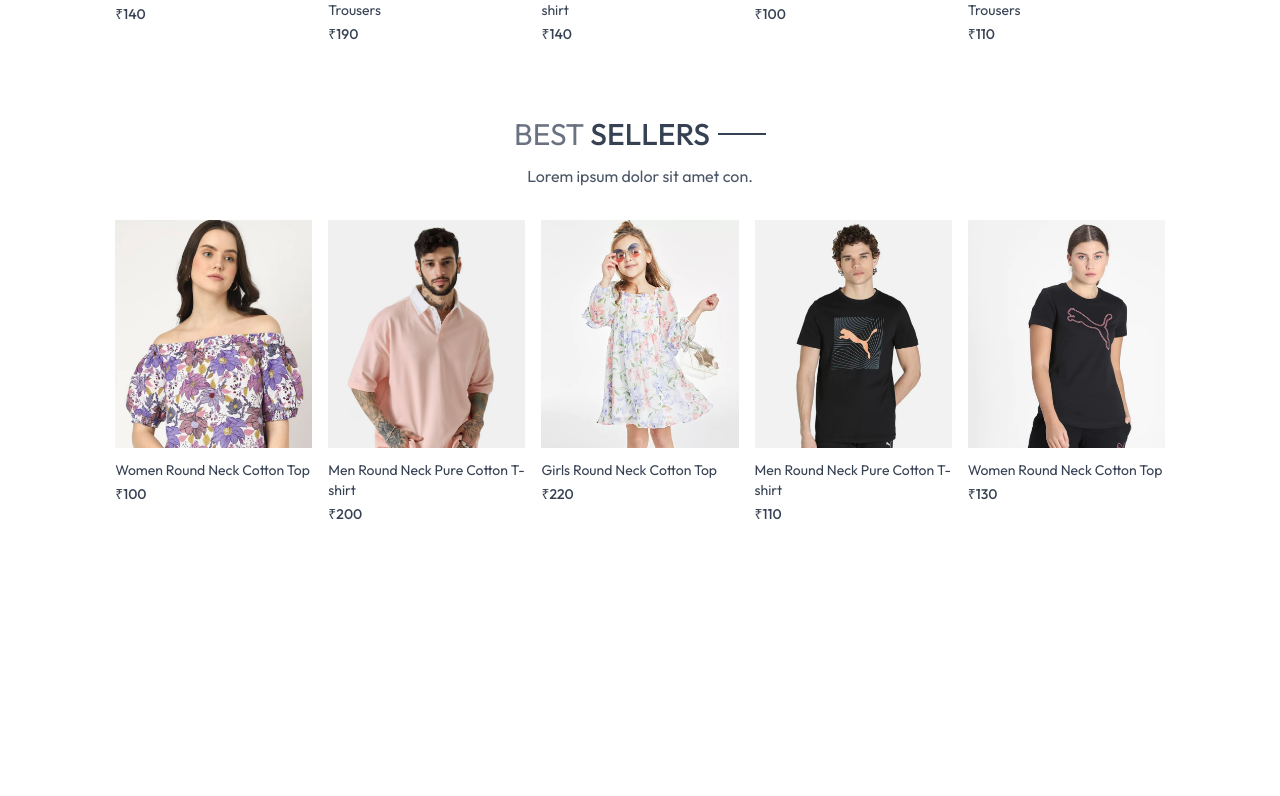
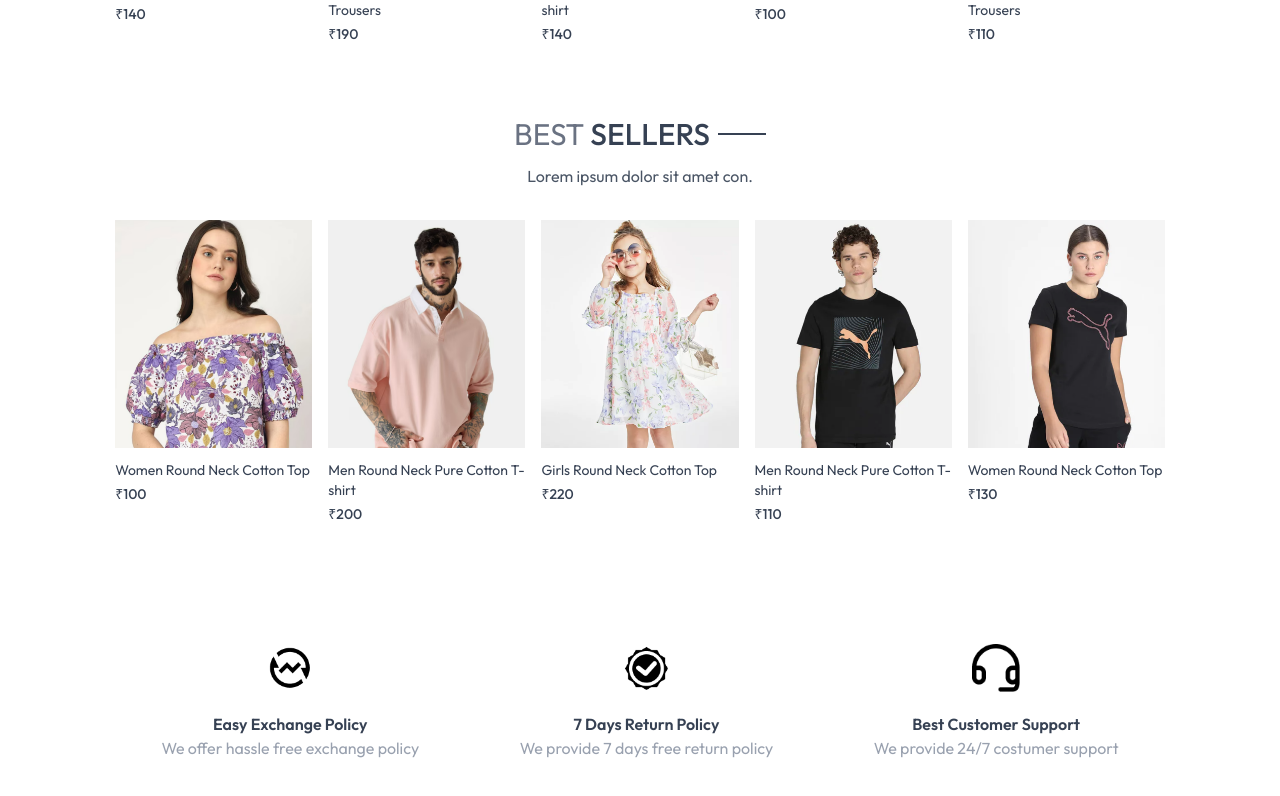
Before and after one commit to navneetturka/NexCart-eCommerce, a React (Vite) app: page / in a window 1280 px wide. Shown: the part 1246-2042 px from the top of the page. Before the commit the page ends 1810 px from the top, so only its background shows below. Built offline with nearby package versions, Linux system fonts and the light colour scheme.

Commit message:
Policies section added

```diff
--- /dev/null
+++ b/src/components/OurPolicy.jsx
@@ -0,0 +1,25 @@
+import React from 'react'
+import { assets } from '../assets/assets'
+const OurPolicy = () => {
+  return (
+    <div className='flex flex-col sm:flex-row justify-around gap-12 sm:gap-2 text-center py-20 text-xs sm:text-sm md:text-base text-gray-700'>
+      <div>
+        <img src={assets.exchange_icon} className='w-12 m-auto mb-5' alt="" />
+        <p className='font-semibold'>Easy Exchange Policy</p>
+        <p className='text-gray-400'>We offer hassle free exchange policy</p>
+      </div>
+      <div>
+        <img src={assets.quality_icon} className='w-12 m-auto mb-5' alt="" />
+        <p className='font-semibold'>7 Days Return Policy</p>
+        <p className='text-gray-400'>We provide 7 days free return policy</p>
+      </div>
+      <div>
+        <img src={assets.support_img} className='w-12 m-auto mb-5' alt="" />
+        <p className='font-semibold'>Best Customer Support</p>
+        <p className='text-gray-400'>We provide 24/7 costumer support</p>
+      </div>
+    </div>
+  )
+}
+
+export default OurPolicy
--- a/src/pages/Home.jsx
+++ b/src/pages/Home.jsx
@@ -2,12 +2,14 @@
 import Hero from '../components/Hero'
 import LatestCollection from '../components/LatestCollection'
 import BestSeller from '../components/BestSeller'
+import OurPolicy from '../components/OurPolicy'
 const Home = () => {
   return (
     <div>
       <Hero />
       <LatestCollection/>
       <BestSeller/>
+      <OurPolicy/>
     </div>
   )
 }
```
